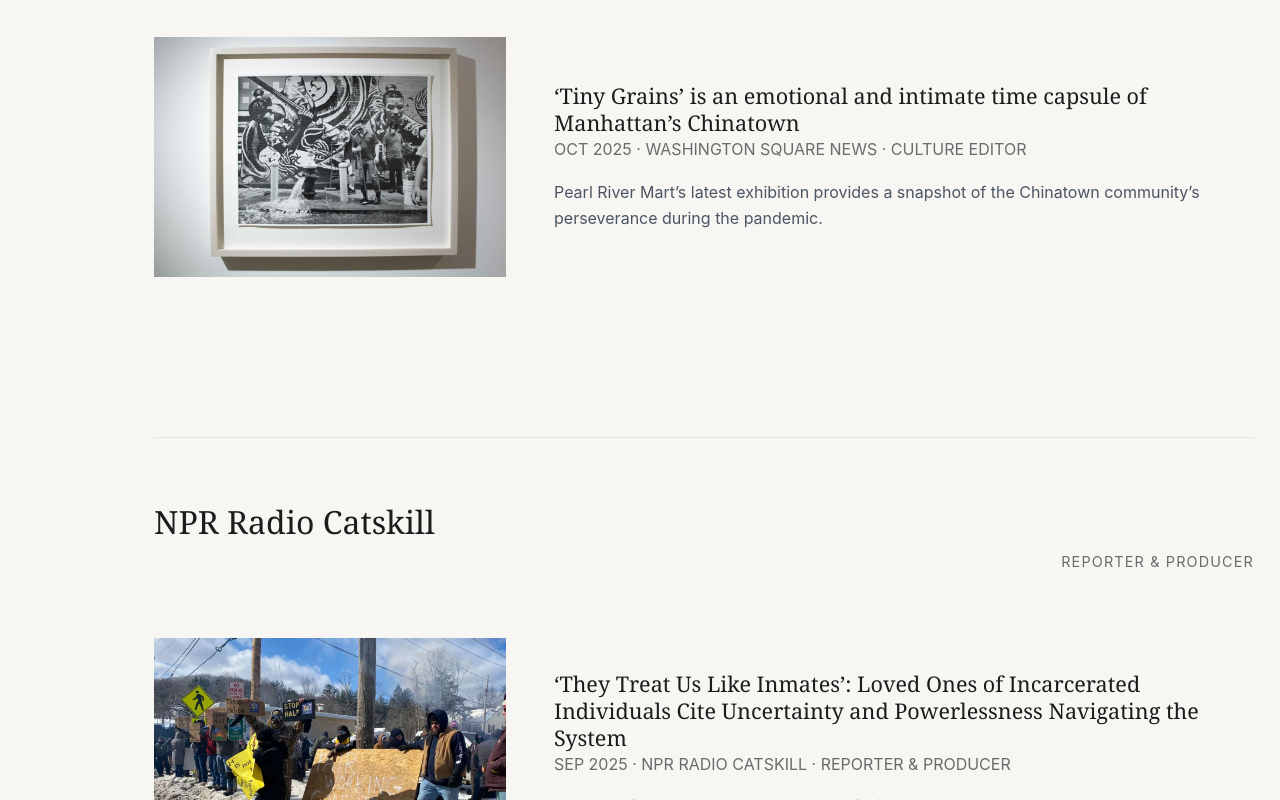
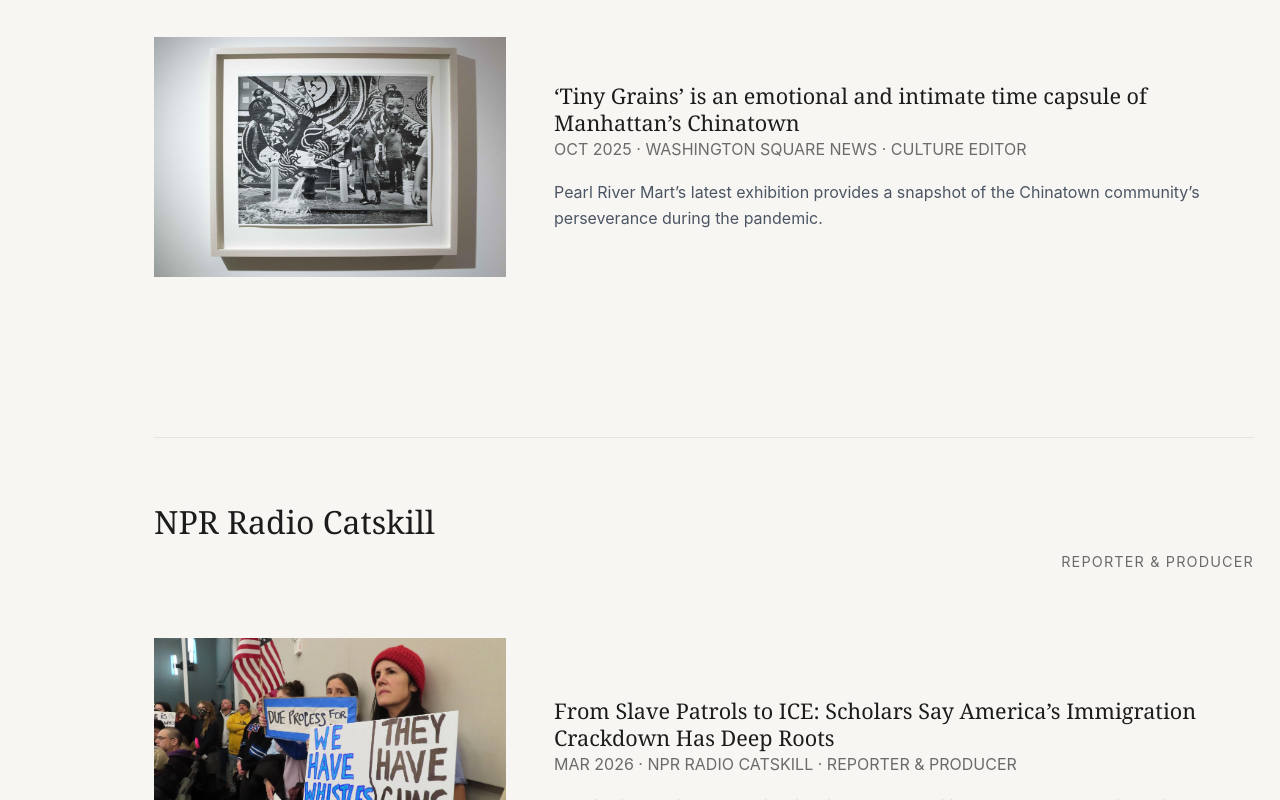
Before and after one commit to DanielEnriq/julia-website, a Next.js app: page / in a window 1280 px wide. Shown: the part 2614-3414 px from the top of the page. Built offline with nearby package versions, Linux system fonts and the light colour scheme.

Commit message:
added ice story

```diff
--- a/content/stories.ts
+++ b/content/stories.ts
@@ -89,6 +89,21 @@ export const stories: Story[] = [
       "These are the first few lines of the story, this is what it would look like if you hover over each card. For example, this is random text....",
     topics: ["student activism", "politics", "organizing"],
   },
+    {
+    id: "ice-story",
+    title:
+      "From Slave Patrols to ICE: Scholars Say America’s Immigration Crackdown Has Deep Roots",
+    outlet: "NPR Radio Catskill",
+    role: "Reporter & Producer",
+    date: "2026-03-02",
+    url: "https://wjffradio.org/ice-is-a-product-of-an-american-history-of-violence/",
+    image: "/images/ICE-protest.jpg",
+    dek:
+      "The rise in ICE violence against immigrant communities calls back to American history.",
+    highlight:
+      "These are the first few lines of the story, this is what it would look like if you hover over each card. For example, this is random text....",
+    topics: ["healthcare", "economics", "community"],
+  },
   {
     id: "loved-ones-of-incarcerated-individuals",
     title:
```
Also changed, not shown: public/images/ICE-protest.jpg (added).
